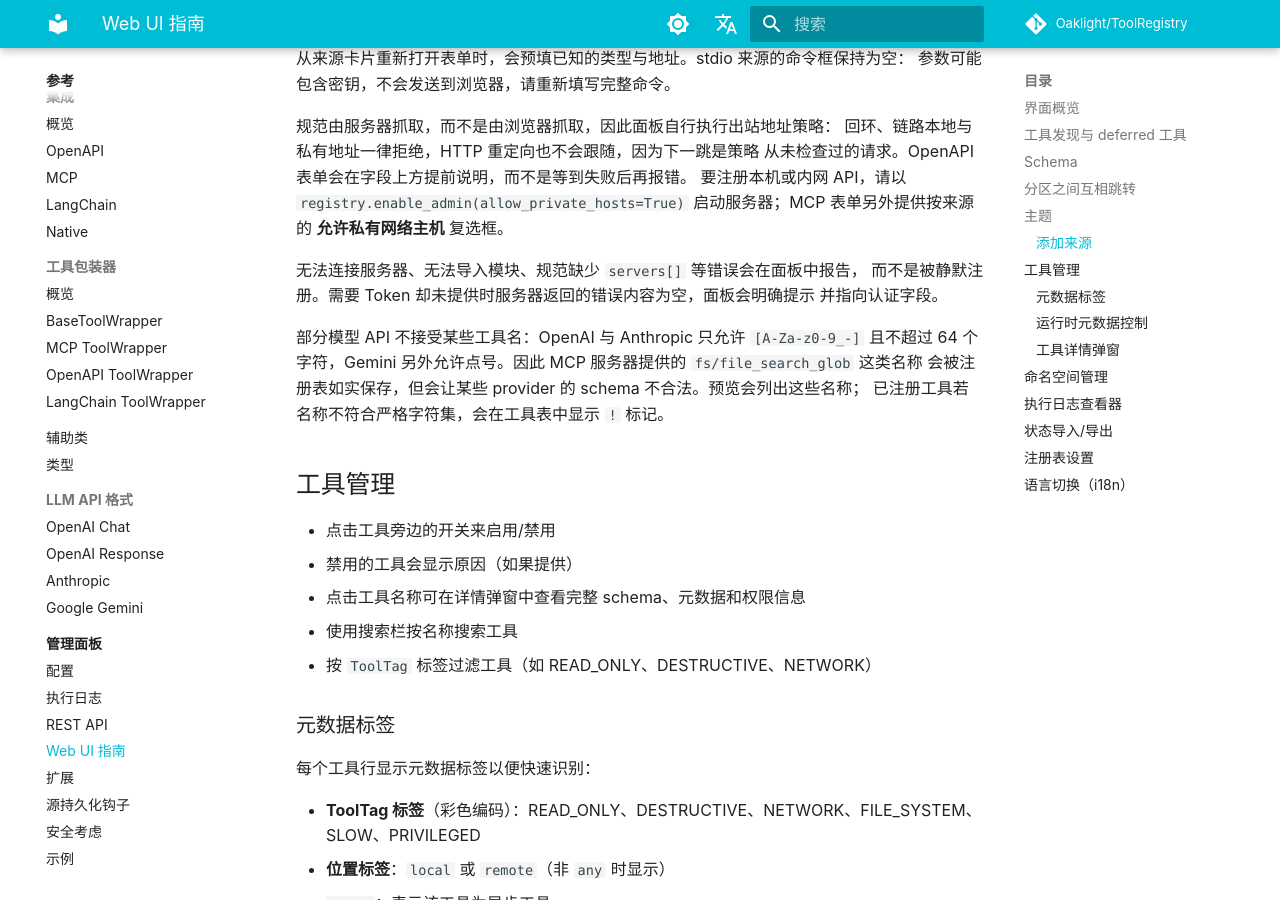
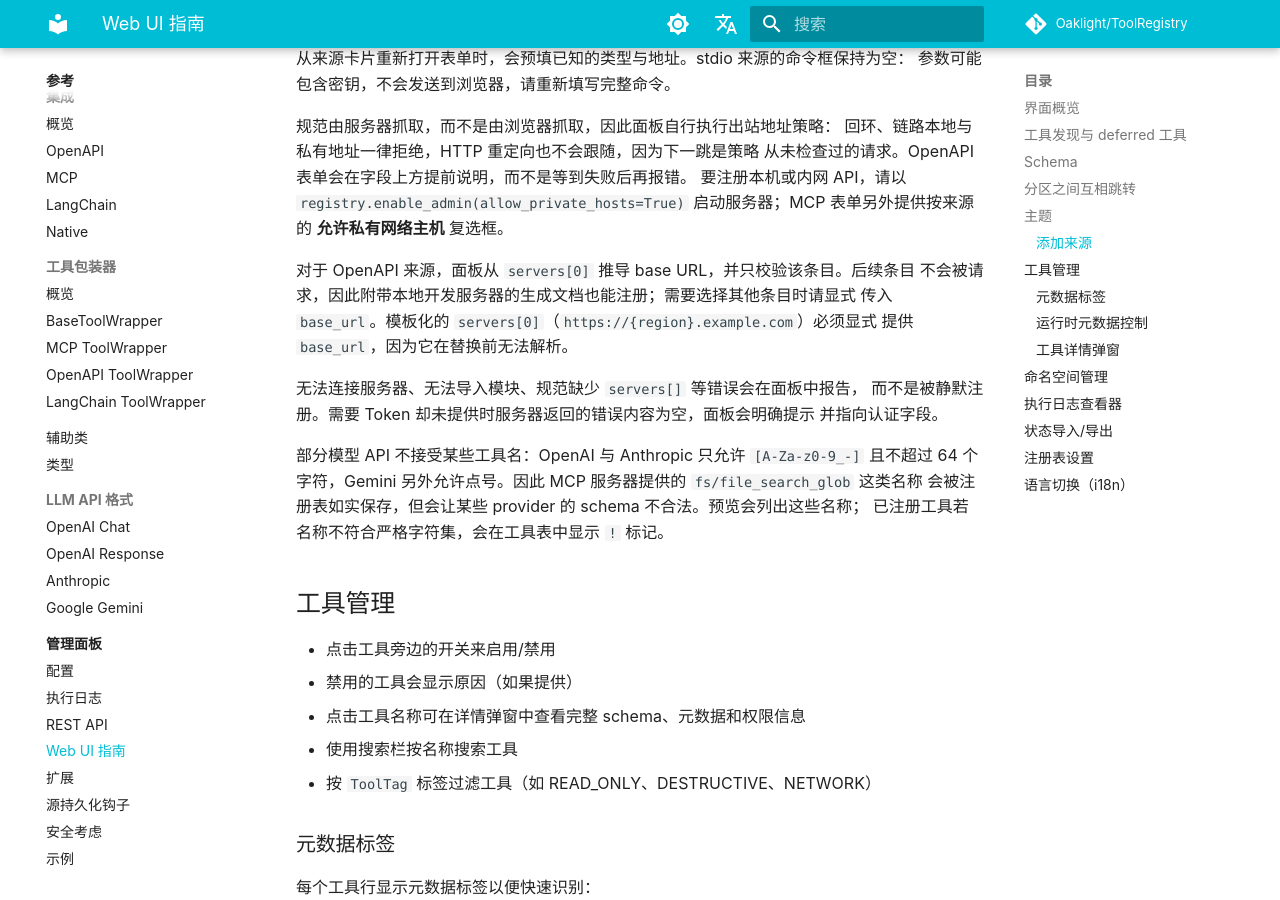
Before and after one commit to Oaklight/ToolRegistry, an MkDocs documentation site: the page built from docs/admin/web-ui.md, in a window 1280 px wide and 900 px high, scrolled down 3189 px. Built offline with MkDocs 1.6.1 and Material for MkDocs 9.7.7, drawn with Linux system fonts in a browser that asks for light colours; some web fonts are replaced; comment, search, counter and statistics services are not loaded.

Commit message:
docs(admin): 记录只校验 servers[0]（#461）

```diff
--- a/docs/admin/web-ui.md
+++ b/docs/admin/web-ui.md
@@ -114,6 +114,11 @@ Schema 分区展示发布给模型的 schema。格式选择器使用 llm-rosetta
 要注册本机或内网 API，请以 `registry.enable_admin(allow_private_hosts=True)`
 启动服务器；MCP 表单另外提供按来源的 **允许私有网络主机** 复选框。
 
+对于 OpenAPI 来源，面板从 `servers[0]` 推导 base URL，并只校验该条目。后续条目
+不会被请求，因此附带本地开发服务器的生成文档也能注册；需要选择其他条目时请显式
+传入 `base_url`。模板化的 `servers[0]`（`https://{region}.example.com`）必须显式
+提供 `base_url`，因为它在替换前无法解析。
+
 无法连接服务器、无法导入模块、规范缺少 `servers[]` 等错误会在面板中报告，
 而不是被静默注册。需要 Token 却未提供时服务器返回的错误内容为空，面板会明确提示
 并指向认证字段。
```
Also changed, not shown: docs/changelog.md (+2 -0 lines).
